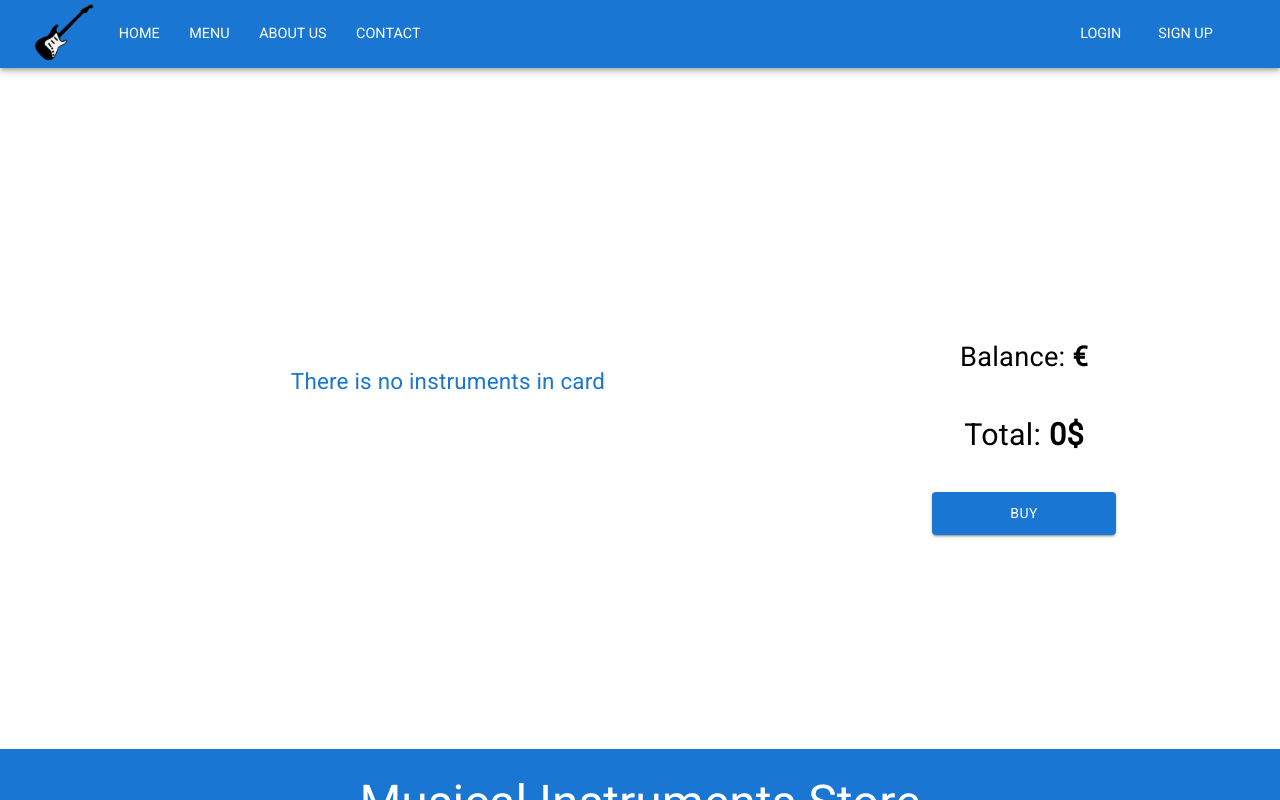
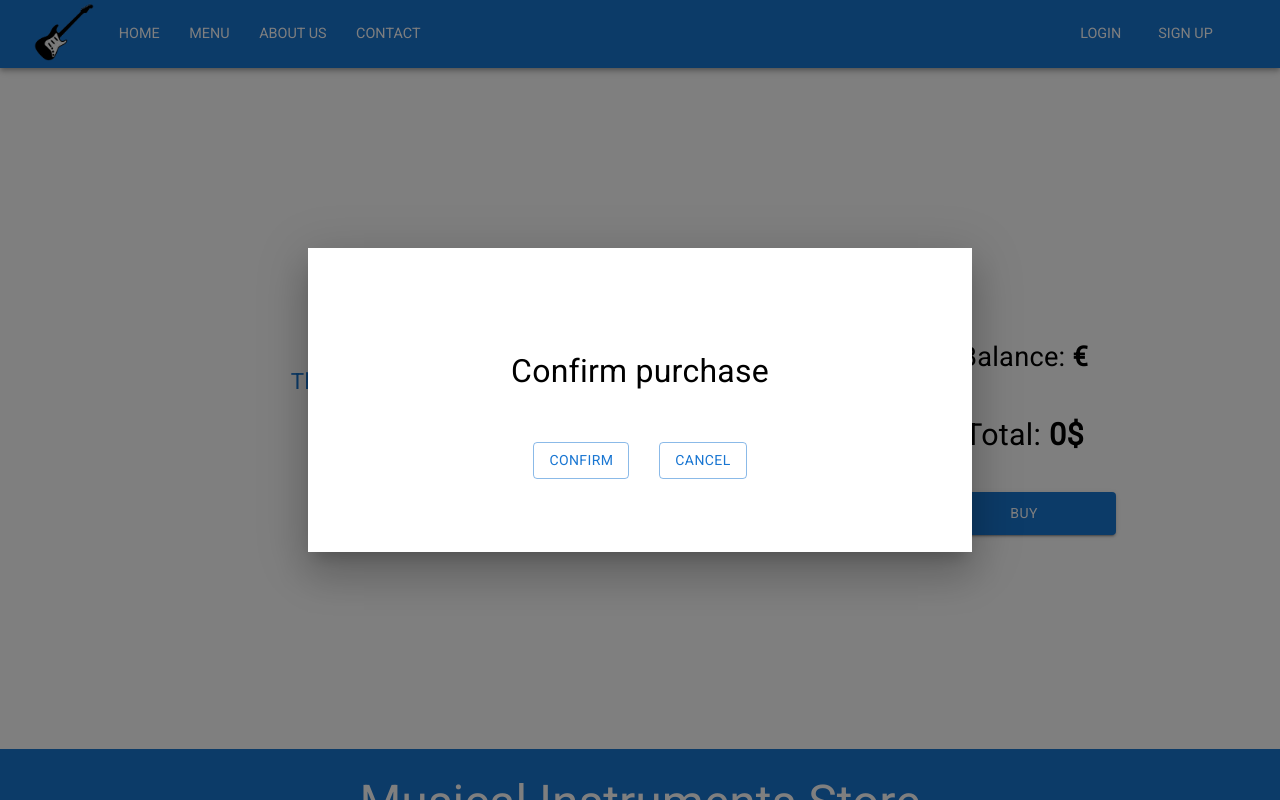
Before and after one commit to antonijek/Musical-instruments-store, a React (Create React App) app: page /Cart in a window 1280 px wide. Both pictures are taken after a click on the button "BUY". Shown: the top 800 px of the page. Built offline with nearby package versions, Linux system fonts and the light colour scheme; a web font is replaced by a local one.

Commit message:
card, POST request for instrument.

```diff
--- a/src/App.js
+++ b/src/App.js
@@ -14,6 +14,7 @@ import { CartContext } from "./components/CartContext";
 import Instruments from "./components/Instruments";
 import Cart from "./components/cart/Cart";
 import AdminPanel from "./components/AdminPanel";
+// import CartModal from "./components/cart/CartModal"
 
 import { Container } from "@mui/material";
 
@@ -69,6 +70,7 @@ function App() {
               <Route exact path="instruments" element={<Instruments />} />
               <Route path="/Cart" element={<Cart />} />
               <Route path="/admin" element={<AdminPanel />} />
+              {/* <Route path="/CartModal" element={<CartModal />} /> */}
             </Routes>
           </Container>
           <Footer />
--- a/src/api/index.js
+++ b/src/api/index.js
@@ -29,13 +29,14 @@ export const getCategories = () => {
 export const getCategory = (categoryId, page) => {
   return axios.get(`${baseUrl}/instrument-category/${categoryId}?page=${page}`);
 };
+
 export const getOneInstrument = (id) => {
   return axios(`${baseUrl}/instrument/${id}`);
 };
 
 export const getSearchedInstrument = (searchedStr) => {
   return axios.get(
-    `http://localhost:8000/api/instrument?instrument_name=${searchedStr}`
+    `${baseUrl}/instrument?instrument_name=${searchedStr}`
   );
 };
 
--- a/src/components/cart/Cart.js
+++ b/src/components/cart/Cart.js
@@ -1,36 +1,40 @@
-import { React, useContext } from "react";
+import { React, useContext, useState } from "react";
 import axios from "axios";
-import { Typography, Box, Grid, Container, Stack } from "@mui/material";
+import { Typography, Box, Grid, Stack } from "@mui/material";
 import Button from "@mui/material/Button";
 import { CartContext } from "../CartContext";
 import DeleteIcon from "@mui/icons-material/Delete";
 import { UserContext } from "../UserContext";
-import { lighten } from "@material-ui/core";
+import Backdrop from '@mui/material/Backdrop';
+import Modal from '@mui/material/Modal';
+import Fade from '@mui/material/Fade';
+import { useNavigate } from "react-router-dom";
 
 const Cart = () => {
+
   let token = localStorage.getItem("token");
   const { addToCart, setAddToCart } = useContext(CartContext);
+  const [open, setOpen] = useState(false);
   const { user } = useContext(UserContext);
+  const handleOpen = () => setOpen(true);
+  const handleClose = () => setOpen(false);
+  let navigate = useNavigate();
 
-  const totalPrice = addToCart.reduce(
-    (price, item) => price + item.quantity * item.price,
-    0
-  );
+  const totalPrice = addToCart.reduce((price, item) => price + item.quantity * item.price,0);
+
   const totalQuantity = addToCart.length;
 
   const buyHandler = async () => {
     let items;
     let basket = [];
-    let id = 0;
-    let qty = 0;
-    addToCart.map((elem) => {
-      id = elem.id;
-      qty = elem.quantity;
-      basket = [{ id }, { qty }];
-      console.log(basket[0]);
-      console.log(basket[1]);
+
+    const arr = addToCart.map(item => {
+      let obj = {}
+      obj[item.id] = item.quantity;
+      return obj;
     });
-    // basket = [{5:1}]
+
+    basket = arr;
 
     let obj = { item: {} };
     basket.map((item) => {
@@ -38,29 +42,46 @@ const Cart = () => {
         obj.item[key] = item[key];
       }
     });
+
     items = obj.item;
-    // console.log(items);
 
-    // const res = await axios.post(
-    //   `http://localhost:8000/api/buy`,
-    //   {
-    //     items
-    //   },
-    //   {
-    //     headers: {
-    //       Authorization: `Bearer ${token}`,
-    //     },
-    //   }
-    // );
-    // console.log(res);
-
+    const res = await axios.post(
+      `http://localhost:8000/api/buy`,
+      {
+        items
+      },
+      {
+        headers: {
+          Authorization: `Bearer ${token}`,
+        },
+      }
+    );
     setAddToCart([]);
+    navigate('/menu');
   };
 
   const handleDelete = (instId) => {
     const deleteInst = addToCart.filter((elem) => elem.id !== instId);
     setAddToCart(deleteInst);
   };
+
+  const modalStyle = {
+    display:'flex',
+    flexDirection:'column',
+    justifyConent:'center',
+    alignItems:'center',
+    position: 'absolute',
+    top: '50%',
+    left: '50%',
+    transform: 'translate(-50%, -50%)',
+    width: 600,
+    height:'30vh',
+    bgcolor: 'background.paper',
+    boxShadow: 24,
+    p: 4,
+
+
+  }
 
   return (
     <>
@@ -160,7 +181,7 @@ const Cart = () => {
               Total: <b>{totalPrice}$</b>
             </Typography>
             <Button
-              onClick={buyHandler}
+              onClick={handleOpen}
               variant="contained"
               sx={{ width: "80%", padding: "4%" }}
             >
@@ -169,6 +190,34 @@ const Cart = () => {
           </Box>
         </Grid>
       </Grid>
+
+      <Modal
+        aria-labelledby="transition-modal-title"
+        aria-describedby="transition-modal-description"
+        open={open}
+        onClose={handleClose}
+        closeAfterTransition
+        BackdropComponent={Backdrop}
+        BackdropProps={{
+          timeout: 500,
+        }}
+      >
+        <Fade in={open}>
+          <Box sx={modalStyle}>
+            <Box sx={{marginTop:'11%'}}>
+              <Typography sx={{fontSize:'2em'}} id="transition-modal-title" variant="h6" component="h2">
+                Confirm purchase
+              </Typography>
+            </Box>
+            <Box sx={{marginTop:'5%'}}>
+              <Button variant="outlined" sx={{margin:'15px'}} onClick={buyHandler}>Confirm</Button>
+              <Button variant="outlined" sx={{margin:'15px'}} onClick={handleClose}>Cancel</Button>
+            </Box>
+
+          </Box>
+        </Fade>
+      </Modal>
+
     </>
   );
 };
--- a/src/components/menu/Feed.js
+++ b/src/components/menu/Feed.js
@@ -19,11 +19,8 @@ const Feed = ({ instruments }) => {
     setId(e);
   };
 
-  console.log('ii: '+ JSON.stringify(instruments));
-
   return (
     <>
-    {console.log('thus: ' + JSON.stringify(instruments.data)) }
       <Grid container spacing={5} sx={GridContainerStyle}>
 
         {(instruments).map((instrument) => (
--- a/src/components/menu/Menu.js
+++ b/src/components/menu/Menu.js
@@ -16,7 +16,7 @@ const Menu = ({categoryId, setCategoryId}) => {
   const [instruments, setInstruments] = useState([]);
   const [searchedString, setSearchedString] = useState('');
   const [loading, setLoading] = useState(false);
-  const [currentPage, setCurrentPage] = useState(1);
+  const [currentPage, setCurrentPage] = useState(0);
   const [pageInfo, setPageInfo] = useState(0);
 
   const getInstrumentsApi = async () => {
@@ -25,8 +25,6 @@ const Menu = ({categoryId, setCategoryId}) => {
       const res = await getInstruments(currentPage);
       setInstruments(res.data.data.data);
       setPageInfo(res.data.data);
-      // console.log('res dd1: '+ JSON.stringify(res.data.data))
-      // console.log('b: '+ JSON.stringify(res.data.data));
       setLoading(false);
     } catch(e) {
       console.log(e);
@@ -43,10 +41,8 @@ const Menu = ({categoryId, setCategoryId}) => {
     setLoading(true);
     try {
       const res = await getCategory(categoryId, currentPage);
-      setInstruments(res.data.data.data[0].has_many_instruments);
-      setPageInfo(res.data.data);
-      // console.log('res dd2: '+ JSON.stringify(res.data.data))
-      // console.log('tss: '+JSON.stringify(res.data.data.data[0].has_many_instruments))
+      setInstruments(res.data.data[0].hasManyInstruments.data);
+      setPageInfo(res.data.data[0].hasManyInstruments);
       setLoading(false);
     } catch(e) {
       console.log(e);
@@ -63,7 +59,8 @@ const Menu = ({categoryId, setCategoryId}) => {
     setLoading(true);
     try {
       const res = await getSearchedInstrument(searchedString);
-      // setInstruments(res.data.data);
+      setInstruments(res.data.data.data);
+      setPageInfo(res.data.data);
       setLoading(false);
     } catch(e) {
       console.log(e);
@@ -73,10 +70,11 @@ const Menu = ({categoryId, setCategoryId}) => {
 
   useEffect(() => {
     getSearchedApi();
-  }, [searchedString, currentPage]);
+  }, [searchedString]);
 
   const handlePage = (event, page) => {
     setCurrentPage(page);
+    console.log(page);
     window.scroll(0,0)
   }
 
```
